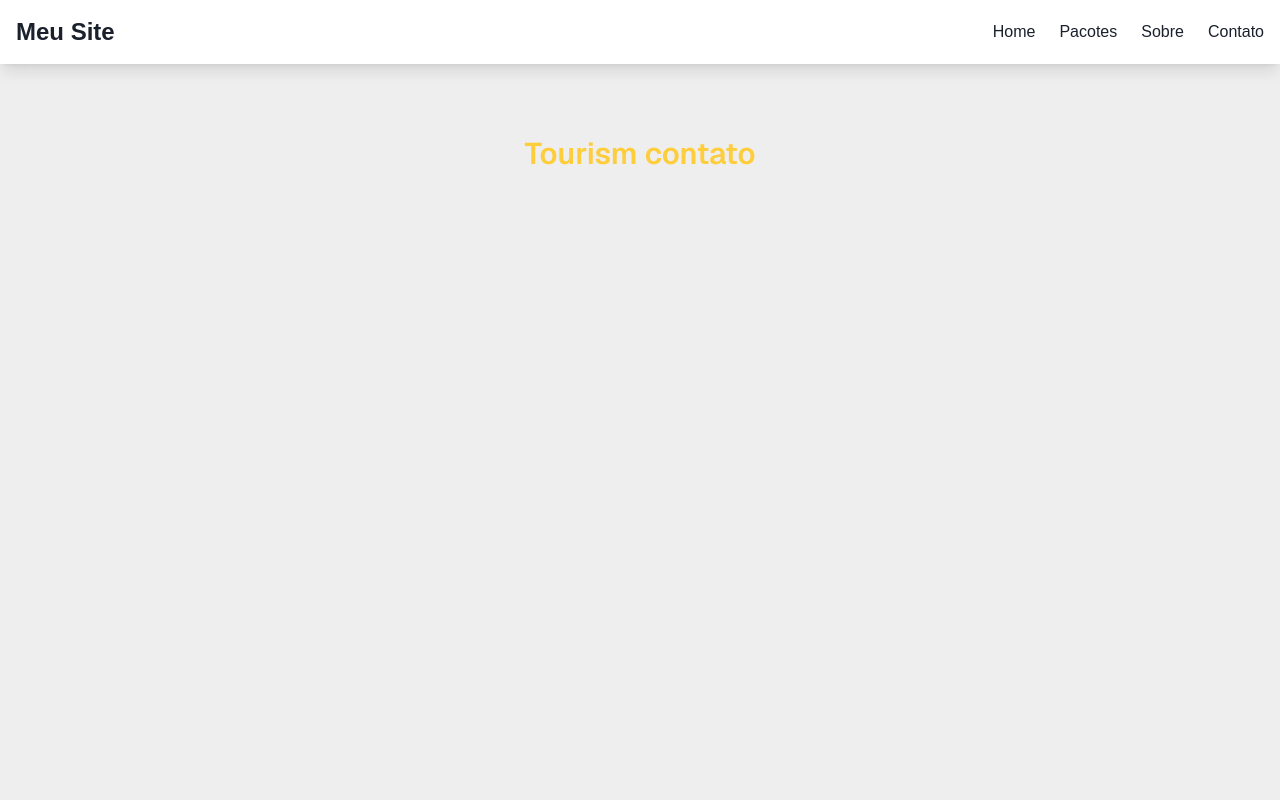
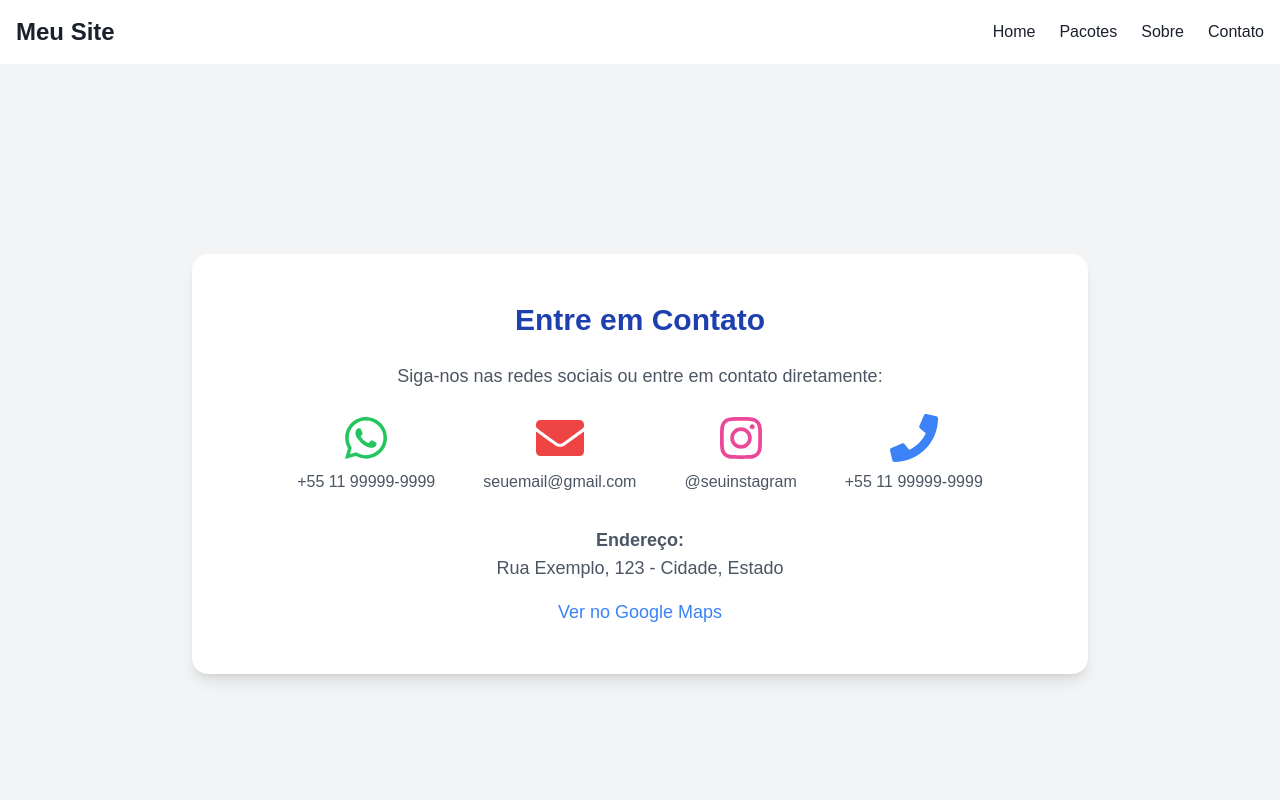
Before and after one commit to Gustavo-Vinicius-Santana/tourism-landing-page, a Next.js app: page /contato in a window 1280 px wide. Shown: the top 800 px of the page. Built offline with nearby package versions, Linux system fonts and the light colour scheme.

Commit message:
adicionando conteudo na pagina de contatos

```diff
--- a/src/app/contato/page.tsx
+++ b/src/app/contato/page.tsx
@@ -1,8 +1,48 @@
+import { FaWhatsapp, FaInstagram, FaPhone, FaEnvelope } from "react-icons/fa";
+
 export default function Contato() {
 
     return (
-        <div className="grid grid-rows-[20px_1fr_20px] items-center justify-items-center min-h-screen p-8 pb-20 gap-16 sm:p-20 font-[family-name:var(--font-geist-sans)] bg-background text-textDarkBlue-100">
-            <h1 className="text-3xl font-semibold text-buttonYellow-500">Tourism contato</h1>
+        <div className="flex flex-col items-center justify-center min-h-screen bg-gray-100 p-6">
+            <div className="bg-white shadow-lg rounded-2xl p-12 w-full max-w-4xl text-center">
+                <h1 className="text-3xl font-bold text-blue-800 mb-6">Entre em Contato</h1>
+                <p className="text-gray-600 mb-6 text-lg">
+                Siga-nos nas redes sociais ou entre em contato diretamente:
+                </p>
+                <div className="flex flex-col sm:flex-row sm:flex-wrap sm:justify-center gap-6 sm:gap-12 text-gray-700">
+                    <div className="flex flex-col items-center">
+                        <FaWhatsapp className="text-green-500 text-4xl sm:text-5xl" />
+                        <span className="text-sm sm:text-base text-gray-600 mt-2">+55 11 99999-9999</span>
+                    </div>
+                    <div className="flex flex-col items-center">
+                        <FaEnvelope className="text-red-500 text-4xl sm:text-5xl" />
+                        <span className="text-sm sm:text-base text-gray-600 mt-2">seuemail@gmail.com</span>
+                    </div>
+                    <div className="flex flex-col items-center">
+                        <FaInstagram className="text-pink-500 text-4xl sm:text-5xl" />
+                        <span className="text-sm sm:text-base text-gray-600 mt-2">@seuinstagram</span>
+                    </div>
+                    <div className="flex flex-col items-center">
+                        <FaPhone className="text-blue-500 text-4xl sm:text-5xl" />
+                        <span className="text-sm sm:text-base text-gray-600 mt-2">+55 11 99999-9999</span>
+                    </div>
+                </div>
+
+                <div className="mt-8 text-gray-600 text-lg">
+                    <p className="font-semibold">Endereço:</p>
+                    <p>Rua Exemplo, 123 - Cidade, Estado</p>
+                </div>
+                <div className="mt-4">
+                    <a
+                        href="https://maps.google.com/?q=Rua+Exemplo,123"
+                        target="_blank"
+                        rel="noopener noreferrer"
+                        className="text-blue-500 hover:underline text-lg"
+                    >
+                        Ver no Google Maps
+                    </a>
+                </div>
+            </div>
         </div>
     );
 }
```
